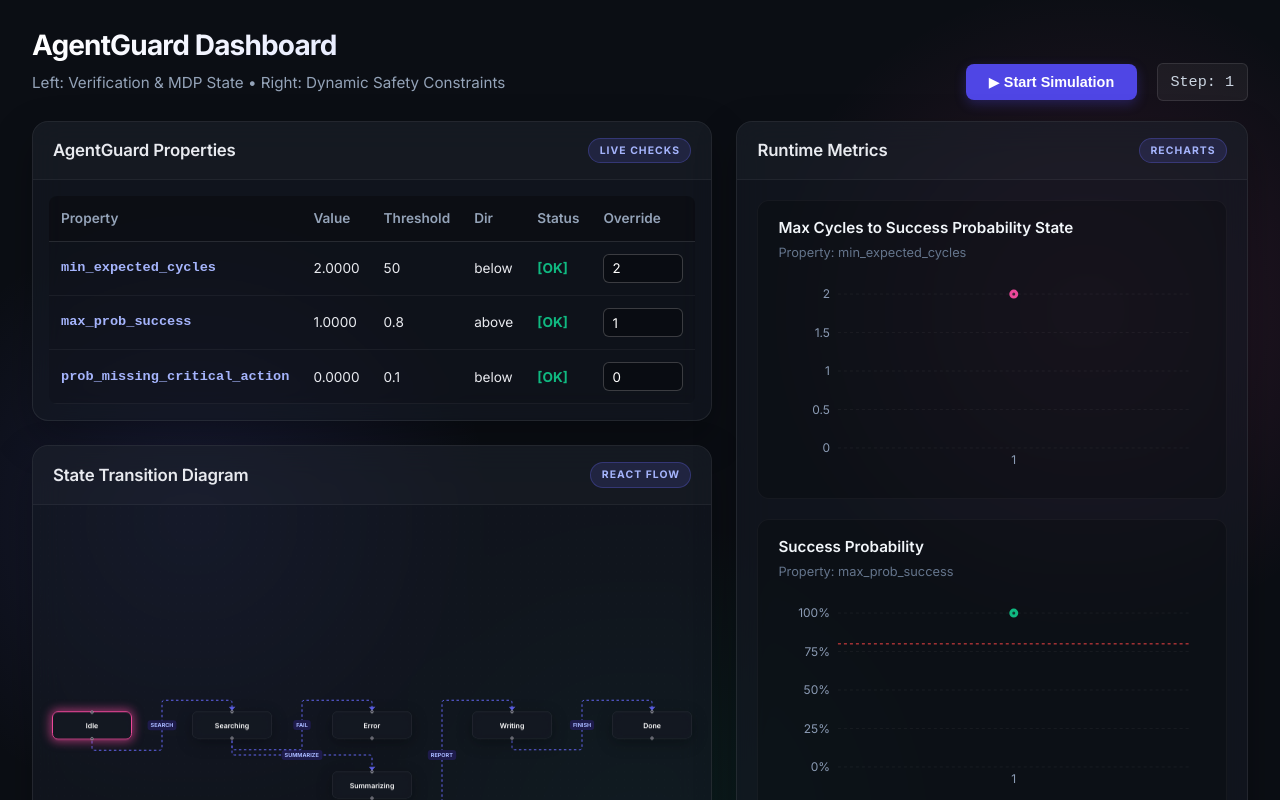
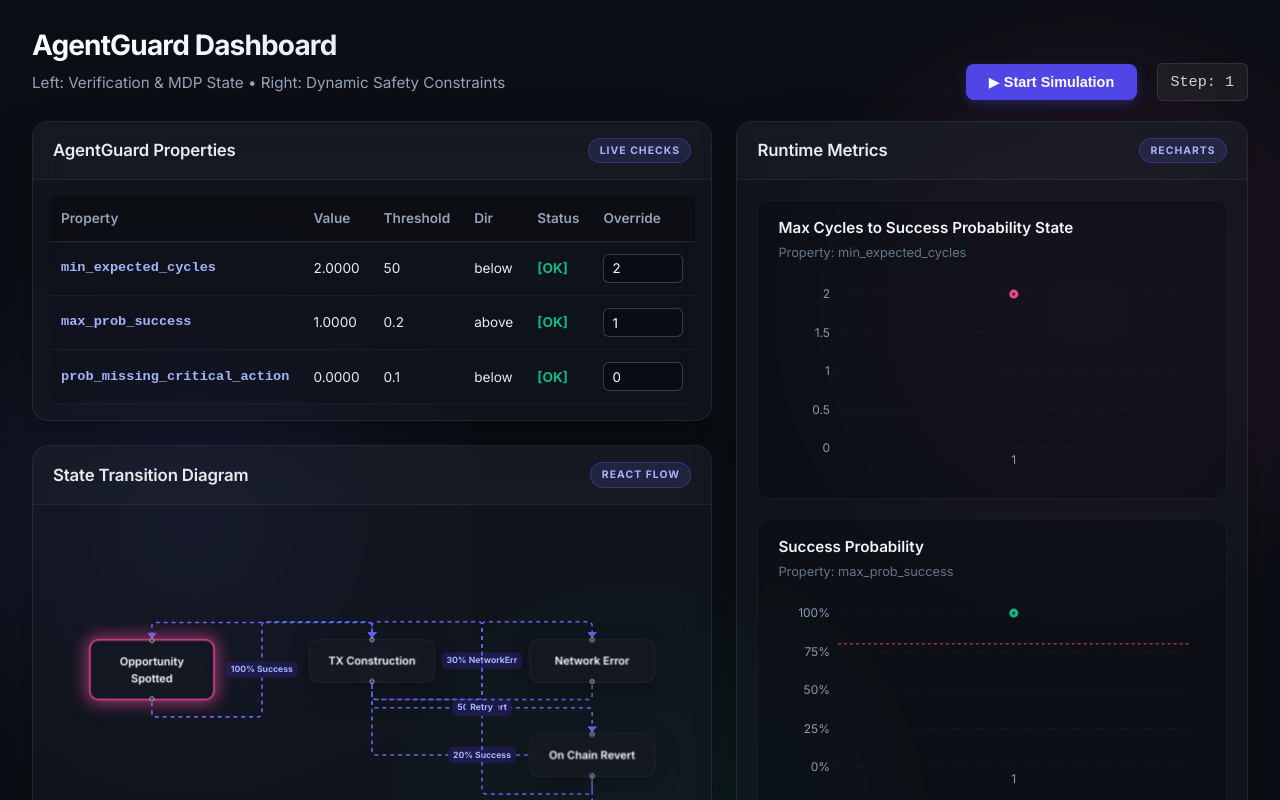
Before and after one commit to mourad96/Agentguard, a React (Vite) app in the folder visualizer/: page / in a window 1280 px wide. Shown: the top 800 px of the page. Built offline with nearby package versions, Linux system fonts and the light colour scheme.

Commit message:
feat: implement probabilistic state transitions, simulation halting on property violations, and visual feedback for stuttering and halted states.

```diff
--- a/visualizer/src/App.tsx
+++ b/visualizer/src/App.tsx
@@ -17,9 +17,21 @@ export default function App() {
   const [metricsHistory, setMetricsHistory] = useState<MetricPoint[]>(initialMetrics);
   const [properties, setProperties] = useState<AGProperty[]>(INITIAL_PROPERTIES);
   const [isSimulating, setIsSimulating] = useState(false);
-  const [activeNodeIdx, setActiveNodeIdx] = useState(0);
+  const [activeNode, setActiveNode] = useState("Opportunity_Spotted");
+  const [stutterCount, setStutterCount] = useState(0);
+  const [isHalted, setIsHalted] = useState(false);
 
-  const activeNode = mockTransitions[activeNodeIdx % mockTransitions.length].from;
+  useEffect(() => {
+    const hasViolation = properties.some(p => p.status === "[VIOLATED]") ||
+                         properties.some(p => (p.name === "max_prob_success" && p.value < p.threshold) ||
+                                              (p.name === "min_expected_cycles" && p.value > p.threshold));
+    if (hasViolation && isSimulating) {
+      setIsHalted(true);
+      setIsSimulating(false);
+    } else if (!hasViolation && isHalted) {
+      setIsHalted(false);
+    }
+  }, [properties, isSimulating, isHalted]);
 
   const handleOverride = (name: string, valueStr: string) => {
     const val = parseFloat(valueStr);
@@ -74,7 +86,31 @@ export default function App() {
             });
           }
 
-          setActiveNodeIdx(idx => idx + 1);
+          setActiveNode(curr => {
+            const available = mockTransitions.filter(t => t.from === curr);
+            if (available.length === 0) return curr;
+
+            const r = Math.random();
+            let cum = 0;
+            let next = available[available.length - 1].to;
+            for (const t of available) {
+              const prob = t.probability ?? 1.0;
+              cum += prob;
+              if (r <= cum) {
+                next = t.to;
+                break;
+              }
+            }
+
+            if (curr === "TX_Construction" && next === "On_Chain_Revert") {
+              setStutterCount(c => c + 1);
+            } else if (curr === "TX_Construction" && next !== "On_Chain_Revert") {
+              setStutterCount(0);
+            }
+
+            return next;
+          });
+
           return nextStep;
         });
       }, 600);
@@ -156,7 +192,12 @@ export default function App() {
               <span className="panel__badge">React Flow</span>
             </div>
             <ReactFlowProvider>
-              <StateTransitionGraph transitions={mockTransitions} activeNode={activeNode} />
+              <StateTransitionGraph
+                transitions={mockTransitions}
+                activeNode={activeNode}
+                isHalted={isHalted}
+                isStuttering={stutterCount > 2}
+              />
             </ReactFlowProvider>
           </div>
         </section>
--- a/visualizer/src/StateTransitionGraph.tsx
+++ b/visualizer/src/StateTransitionGraph.tsx
@@ -17,6 +17,8 @@ import type { TransitionRecord } from "./data/mockAgentData";
 type Props = {
   transitions: TransitionRecord[];
   activeNode?: string | null;
+  isHalted?: boolean;
+  isStuttering?: boolean;
 };
 
 function buildFlowFromTransitions(transitions: TransitionRecord[]): {
@@ -65,7 +67,7 @@ function buildFlowFromTransitions(transitions: TransitionRecord[]): {
       nodes.push({
         id,
         position: { x: L * 280, y: i * 120 },
-        data: { label: id.charAt(0).toUpperCase() + id.slice(1) },
+        data: { label: id.replace(/_/g, ' ') },
         style: {
           background: "rgba(20, 25, 35, 0.85)",
           color: "#fff",
@@ -88,7 +90,7 @@ function buildFlowFromTransitions(transitions: TransitionRecord[]): {
     id: `${t.from}-${t.action}-${t.to}-${idx}`,
     source: t.from,
     target: t.to,
-    label: t.action.toUpperCase(),
+    label: t.labelStr ?? t.action.toUpperCase(),
     animated: true,
     markerEnd: { type: MarkerType.ArrowClosed, color: "#6366f1" },
     style: { stroke: "#6366f1", strokeWidth: 2 },
@@ -101,7 +103,7 @@ function buildFlowFromTransitions(transitions: TransitionRecord[]): {
   return { nodes, edges };
 }
 
-export function StateTransitionGraph({ transitions, activeNode }: Props) {
+export function StateTransitionGraph({ transitions, activeNode, isHalted, isStuttering }: Props) {
   const built = useMemo(
     () => buildFlowFromTransitions(transitions),
     [transitions],
@@ -115,21 +117,85 @@ export function StateTransitionGraph({ transitions, activeNode }: Props) {
   }, [built, setNodes, setEdges]);
 
   useEffect(() => {
-    if (activeNode === undefined) return;
     setNodes((nds) =>
       nds.map((n) => {
-        const isActive = n.id === activeNode;
+        let isActive = n.id === activeNode;
+        let isSuccess = n.id === "TX_Confirmed";
+        let isStutterTarget = isStuttering && (n.id === "TX_Construction" || n.id === "On_Chain_Revert");
+        let isHaltedNode = isHalted && n.id === "TX_Construction";
+
+        let border = "1px solid rgba(255, 255, 255, 0.1)";
+        let boxShadow = "0 8px 32px 0 rgba(0, 0, 0, 0.3)";
+        let background = "rgba(20, 25, 35, 0.85)";
+
+        if (isSuccess && isActive) {
+          border = "2px solid #10b981"; // Emerald Green
+          boxShadow = "0 0 24px 6px rgba(16, 185, 129, 0.6)"; // Pulse
+        } else if (isStutterTarget) {
+          border = "2px solid #dc2626"; // Crimson Red
+          boxShadow = "0 0 20px 4px rgba(220, 38, 38, 0.6)"; // Flashing effect
+        } else if (isActive) {
+          border = "2px solid #ec4899";
+          boxShadow = "0 0 20px 4px rgba(236, 72, 153, 0.6)";
+        }
+
+        if (isHaltedNode) {
+          border = "2px solid #ef4444";
+          boxShadow = "0 0 30px 10px rgba(239, 68, 68, 0.8)";
+        }
+
         return {
           ...n,
+          data: {
+            label: (
+              <div style={{ position: "relative" }}>
+                {isHaltedNode && (
+                  <div
+                    style={{
+                      position: 'absolute', top: -30, left: '50%', transform: 'translateX(-50%)',
+                      background: '#ef4444', color: '#fff', padding: '4px 8px', borderRadius: 4,
+                      fontSize: 10, fontWeight: 'bold', whiteSpace: 'nowrap', zIndex: 10
+                    }}
+                  >
+                    HALTED BY AGENTGUARD
+                  </div>
+                )}
+                {n.id.replace(/_/g, ' ')}
+              </div>
+            )
+          },
           style: {
             ...n.style,
-            boxShadow: isActive ? "0 0 20px 4px rgba(236, 72, 153, 0.6)" : "0 8px 32px 0 rgba(0, 0, 0, 0.3)",
-            border: isActive ? "2px solid #ec4899" : "1px solid rgba(255, 255, 255, 0.1)",
+            boxShadow,
+            border,
+            background,
           },
         };
       })
     );
-  }, [activeNode, setNodes]);
+
+    setEdges((eds) =>
+      eds.map((e) => {
+        let isStutterEdge = isStuttering &&
+          ((e.source === "TX_Construction" && e.target === "On_Chain_Revert") ||
+           (e.source === "On_Chain_Revert" && e.target === "TX_Construction"));
+
+        if (isStutterEdge) {
+          return {
+            ...e,
+            style: { stroke: "#dc2626", strokeWidth: 3 },
+            markerEnd: { type: MarkerType.ArrowClosed, color: "#dc2626" },
+          };
+        }
+
+        return {
+          ...e,
+          style: { stroke: "#6366f1", strokeWidth: 2 },
+          markerEnd: { type: MarkerType.ArrowClosed, color: "#6366f1" },
+        };
+      })
+    );
+  }, [activeNode, setNodes, setEdges, isHalted, isStuttering]);
 
   return (
     <div className="transition-graph">
--- a/visualizer/src/data/mockAgentData.ts
+++ b/visualizer/src/data/mockAgentData.ts
@@ -6,6 +6,8 @@ export type TransitionRecord = {
   from: string;
   action: string;
   to: string;
+  probability?: number;
+  labelStr?: string;
 };
 
 export type MetricPoint = {
@@ -34,7 +36,7 @@ export const INITIAL_PROPERTIES: AGProperty[] = [
   {
     name: "max_prob_success",
     value: 1.0000,
-    threshold: 0.8,
+    threshold: 0.2,
     direction: "above",
     status: "[OK]"
   },
@@ -48,11 +50,12 @@ export const INITIAL_PROPERTIES: AGProperty[] = [
 ];
 
 export const mockTransitions: TransitionRecord[] = [
-  { from: "idle", action: "search", to: "searching" },
-  { from: "searching", action: "summarize", to: "summarizing" },
-  { from: "summarizing", action: "report", to: "writing" },
-  { from: "writing", action: "finish", to: "done" },
-  { from: "searching", action: "fail", to: "error" },
+  { from: "Opportunity_Spotted", action: "start", to: "TX_Construction", probability: 1.0, labelStr: "100% Success" },
+  { from: "TX_Construction", action: "confirm", to: "TX_Confirmed", probability: 0.2, labelStr: "20% Success" },
+  { from: "TX_Construction", action: "network_err", to: "Network_Error", probability: 0.3, labelStr: "30% NetworkErr" },
+  { from: "TX_Construction", action: "revert", to: "On_Chain_Revert", probability: 0.5, labelStr: "50% Revert" },
+  { from: "On_Chain_Revert", action: "retry", to: "TX_Construction", probability: 1.0, labelStr: "Retry" },
+  { from: "Network_Error", action: "reset", to: "Opportunity_Spotted", probability: 1.0, labelStr: "Reset" },
 ];
 
 export const initialMetrics: MetricPoint[] = [
```
